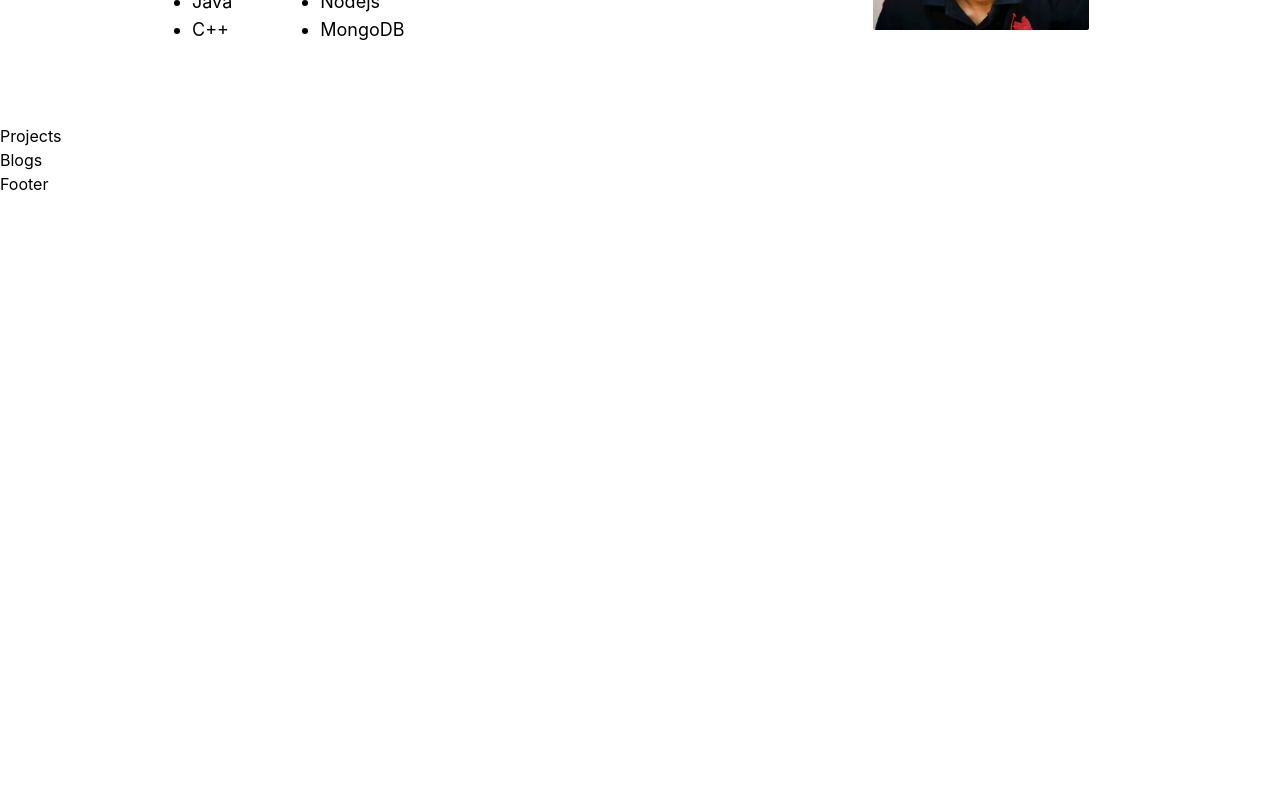
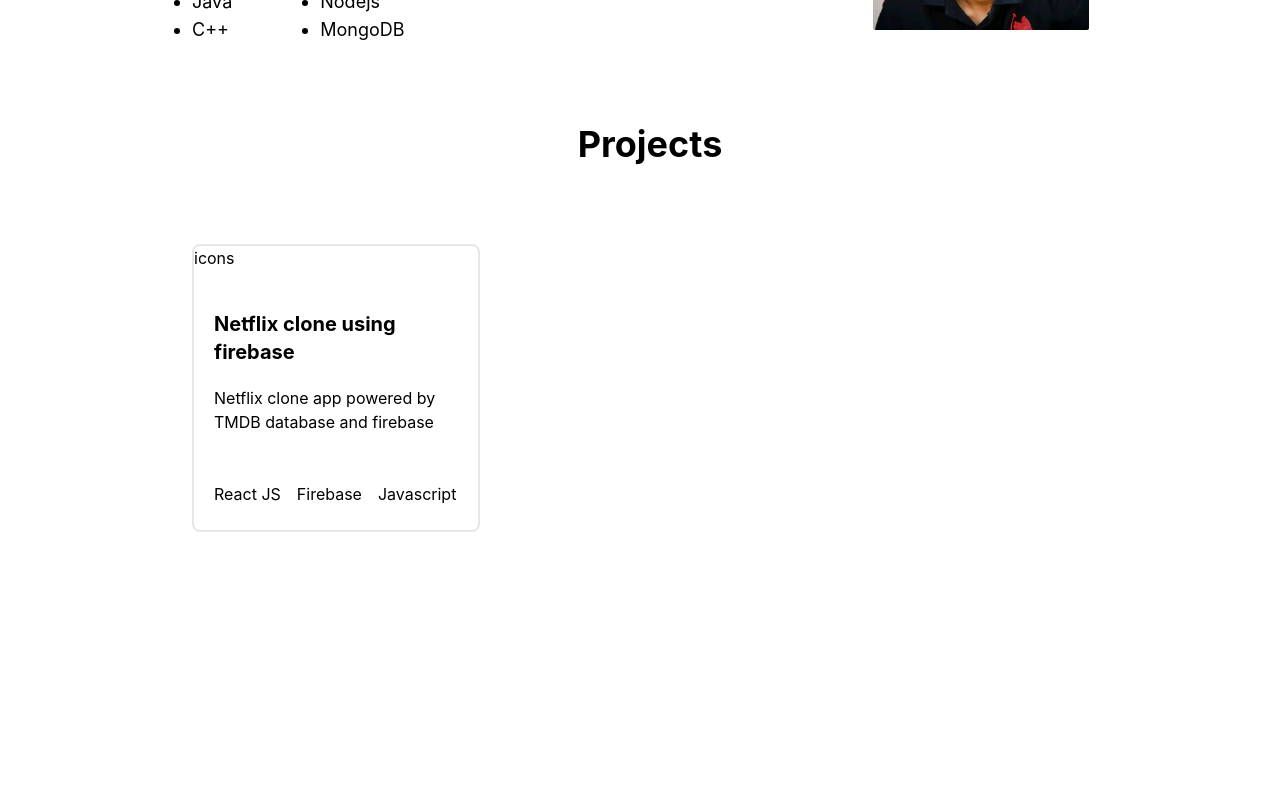
Before and after one commit to neerajram30/porfolio-website, a Next.js app: page / in a window 1280 px wide. Shown: the part 1000-1800 px from the top of the page. Before the commit the page ends 1196 px from the top, so only its background shows below. Built offline with nearby package versions, Linux system fonts and the light colour scheme.

Commit message:
##add project view

```diff
--- a/Components/About/About.js
+++ b/Components/About/About.js
@@ -6,9 +6,9 @@ function About() {
   return (
     <div className='md:mt-40 mt-20'>
       <div className='md:ml-28 ml-8'>
-      <h2 className='md:text-4xl text-3xl font-bold'>About Me</h2>
+      <h2 className='md:text-4xl text-3xl ml-5 font-bold md:ml-0'>About Me</h2>
       <div className='md:flex md:flex-row flex flex-col items-center'>
-      <div className='mt-5 md:w-7/12 w-12/12 md:text-lg break-words'>
+      <div className='mt-5 md:w-7/12 w-10/12 md:text-lg break-words'>
       <p>I'm a Btech Computer science student from KTU (Kerala Technical University).
         My interest in learning web technologies started after I joined Btech.
         My ambition is to become a good Software Engineer and solve some real world problems.
@@ -18,7 +18,7 @@ function About() {
         Here are some technologies that I'm familar with:
 
       </p>
-      <div className='flex md:pl-10 pt-10 items-center mr-8'>
+      <div className='flex md:pl-10 pt-10 items-center'>
         <ul className='list-disc pl-10'>
           <li>Javascript</li>
           <li>Java</li>
--- a/Components/Blogs/Blogs.js
+++ b/Components/Blogs/Blogs.js
@@ -1,8 +1,12 @@
 import React from 'react'
 
-function Blogs() {
+function Blogs({post}) {
   return (
-    <div>Blogs</div>
+    <div>
+     <h1>hi</h1>
+     {post && console.log(post)}
+    </div>
+
   )
 }
 
--- a/Components/Projects/Projects.js
+++ b/Components/Projects/Projects.js
@@ -2,7 +2,31 @@ import React from 'react'
 
 function Projects() {
   return (
-    <div className='mt-20'>Projects</div>
+    <div className='mt-20'>
+      <div className='flex flex-col items-center'>
+        <h2 className='md:text-4xl text-3xl ml-5 font-bold'>Projects</h2>
+        <div className='flex items-center justify-center'>
+        <div className='grid gap-4 grid-cols-3 grid-rows-3 mt-20'>
+            <div className='w-72 h-72 border-2 rounded-lg'>
+              <div>icons</div>
+              <div className='ml-5 w-11/12'>
+                <p className='text-xl font-bold mt-10'>Netflix clone using firebase</p>
+                <p className='mt-5'>Netflix clone app powered by TMDB database and firebase</p>
+              </div>
+              <div className='flex space-x-4 mt-12 ml-5'>
+                <p>React JS</p>
+                <p>Firebase</p>
+                <p>Javascript</p>
+              </div>
+            </div>
+
+
+
+
+        </div>
+        </div>
+      </div>
+    </div>
   )
 }
 
--- /dev/null
+++ b/pages/api/posts/index.js
@@ -0,0 +1,9 @@
+const username = "neerajram30"
+
+export function getPosts() {
+  return fetch(`https://dev.to/api/articles?username=${username}`)
+}
+
+export function getProfile() {
+  return fetch(`https://dev.to/api/users/by_username?url=${username}`)
+}
--- /dev/null
+++ b/pages/posts/[id].js
@@ -0,0 +1,17 @@
+import React from 'react'
+import Blogs from '../../Components/Blogs/Blogs'
+
+const PostPage =({post})=>{
+    <div>
+        {post && console.log(post.title)}
+    </div>
+}
+
+export async function getServerSideProps({ query }) {
+    const { id } = query;
+    const res = await fetch(`https://dev.to/api/articles/${id}`)
+    const json = await res.json()
+    return { props: { post: json } }
+  }
+
+  export default PostPage
```
